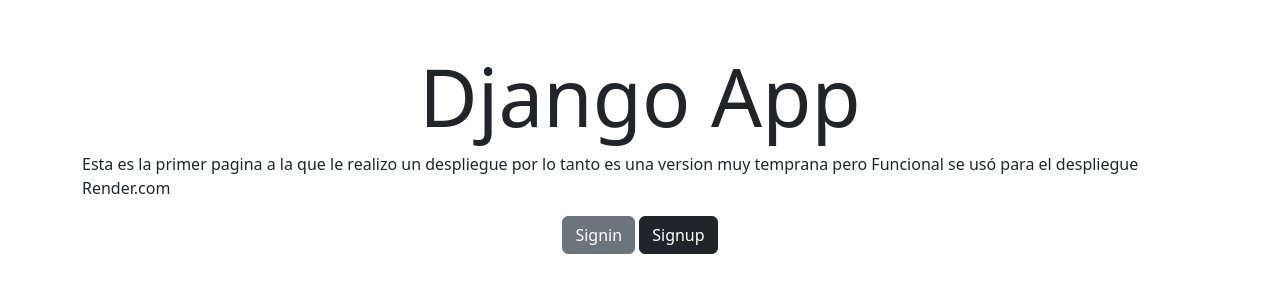
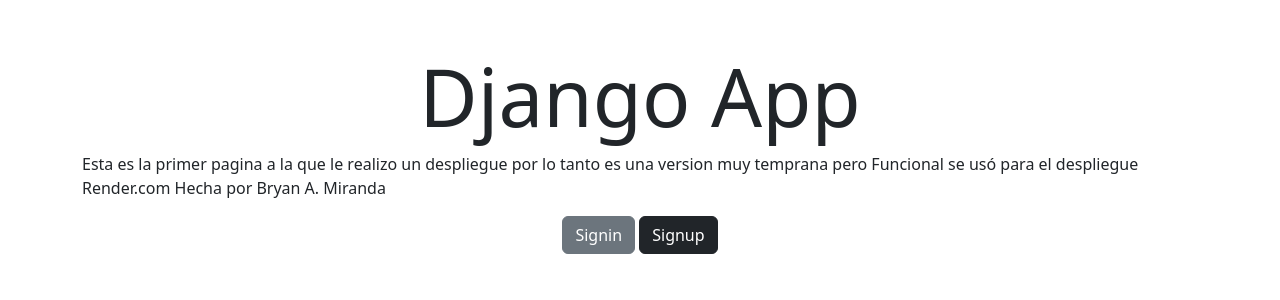
Before and after one commit to bryanmiranda138/django-auth-crud1, a Django app: page / in a window 1280 px wide. Shown: the part 56-356 px from the top of the page. Run offline with Django 3.2, Linux system fonts and the light colour scheme.

Commit message:
Update home.html

```diff
--- a/task/templates/home.html
+++ b/task/templates/home.html
@@ -5,6 +5,7 @@
     <h1 class="display-1 text-center">Django App</h1>
     <p>Esta es la primer pagina a la que le realizo un despliegue por lo tanto
         es una version muy temprana pero Funcional se usó para el despliegue Render.com
+        Hecha por Bryan A. Miranda
     </p>
     <div class="text-center">
         <a class="btn btn-secondary" href="/signin/">Signin</a>
```
